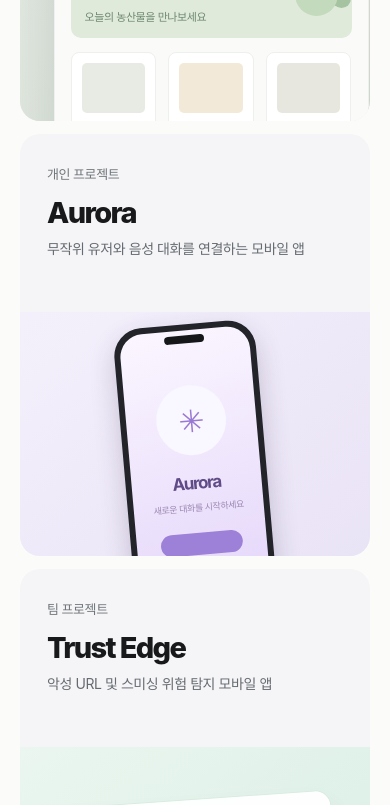
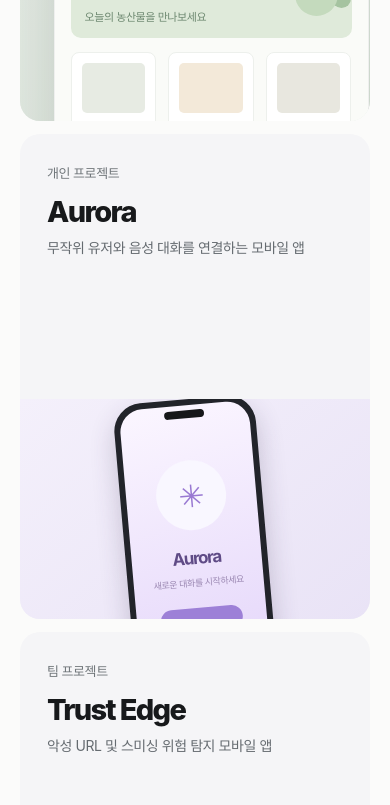
Before and after one commit to CodeY0ung/portfolio, a Next.js app: page / in a window 390 px wide. Shown: the part 1020-1825 px from the top of the page. Built offline with nearby package versions, Linux system fonts and the light colour scheme.

Commit message:
앱 프로젝트 카드 내용 보충

```diff
--- a/src/app/globals.css
+++ b/src/app/globals.css
@@ -311,3 +311,71 @@ nav .nav-github span { font-size:15px; padding-left:3px; }
 /* React project architecture groups */
 .arch-group {display:inline-flex;align-items:center;gap:9px;}
 .arch-group + .arch-group {margin-left:2px;}
+
+
+/* 프로젝트 카드 정보 레이아웃 */
+.case-card {
+  min-height: 510px;
+}
+
+.card-copy {
+  display: flex;
+  flex-direction: column;
+  align-items: flex-start;
+  width: 100%;
+}
+
+.card-copy .case-tags {
+  margin-top: 18px;
+  gap: 6px;
+}
+
+.card-copy .case-tags span {
+  font-size: 11px;
+  padding: 6px 9px;
+}
+
+.card-copy .case-arrow {
+  display: inline-flex;
+  align-items: center;
+  gap: 7px;
+  margin-top: 22px;
+  font-size: 13px;
+}
+
+.card-visual {
+  flex-shrink: 0;
+  height: 230px;
+}
+
+/* 태블릿 */
+@media (min-width: 631px) and (max-width: 950px) {
+  .case-card:nth-child(3) {
+    min-height: 360px;
+  }
+
+  .case-card:nth-child(3) .card-visual {
+    height: 360px;
+  }
+}
+
+/* 모바일 */
+@media (max-width: 630px) {
+  .case-card,
+  .case-card:nth-child(3) {
+    min-height: 485px;
+  }
+
+  .card-copy .case-tags {
+    margin-top: 15px;
+  }
+
+  .card-copy .case-arrow {
+    margin-top: 18px;
+  }
+
+  .card-visual,
+  .case-card:nth-child(3) .card-visual {
+    height: 220px;
+  }
+}
```
